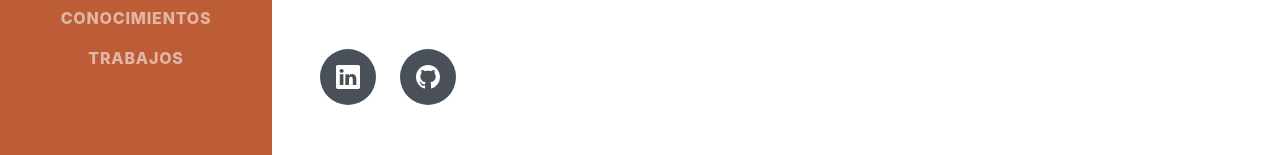
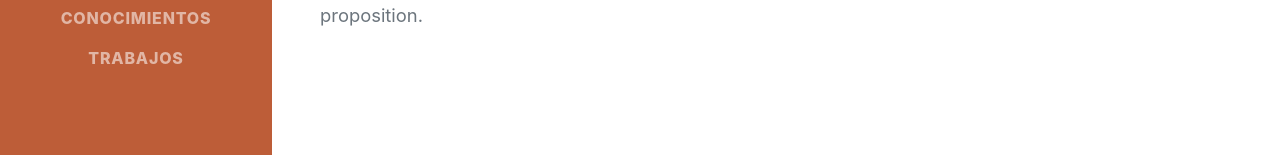
Before and after one commit to AntonellaDatri/antonelladatri.github.io, a React (Create React App) app: page / in a window 1280 px wide. Shown: the part 496-651 px from the top of the page. Built offline with nearby package versions, Linux system fonts and the light colour scheme.

Commit message:
pruebo deploy a heroku

```diff
--- a/src/components/About.js
+++ b/src/components/About.js
@@ -1,4 +1,4 @@
-import * as Icon from 'react-bootstrap-icons';
+// import * as Icon from 'react-bootstrap-icons';
 
 function About() {
   return (
@@ -13,8 +13,8 @@ function About() {
             </div>
             <p className="lead mb-5">I am experienced in leveraging agile frameworks to provide a robust synopsis for high level overviews. Iterative approaches to corporate strategy foster collaborative thinking to further the overall value proposition.</p>
             <div className="social-icons">
-                <a target='_blank' className="social-icon" href="https://www.linkedin.com/in/antonella-d-atri-0b8418197/!"><Icon.Linkedin /></a>
-                <a target='_blank' className="social-icon" href="https://github.com/AntonellaDatri"><Icon.Github /></a>
+                {/* <a target='_blank' className="social-icon" href="https://www.linkedin.com/in/antonella-d-atri-0b8418197/!"><Icon.Linkedin /></a>
+                <a target='_blank' className="social-icon" href="https://github.com/AntonellaDatri"><Icon.Github /></a> */}
                 {/* <a className="social-icon" href="#!"><Icon.ArrowRight /><i className="fab fa-twitter"></i></a>
                 <a className="social-icon" href="#!"><Icon.ArrowRight /><i className="fab fa-facebook-f"></i></a> */}
             </div>
```
